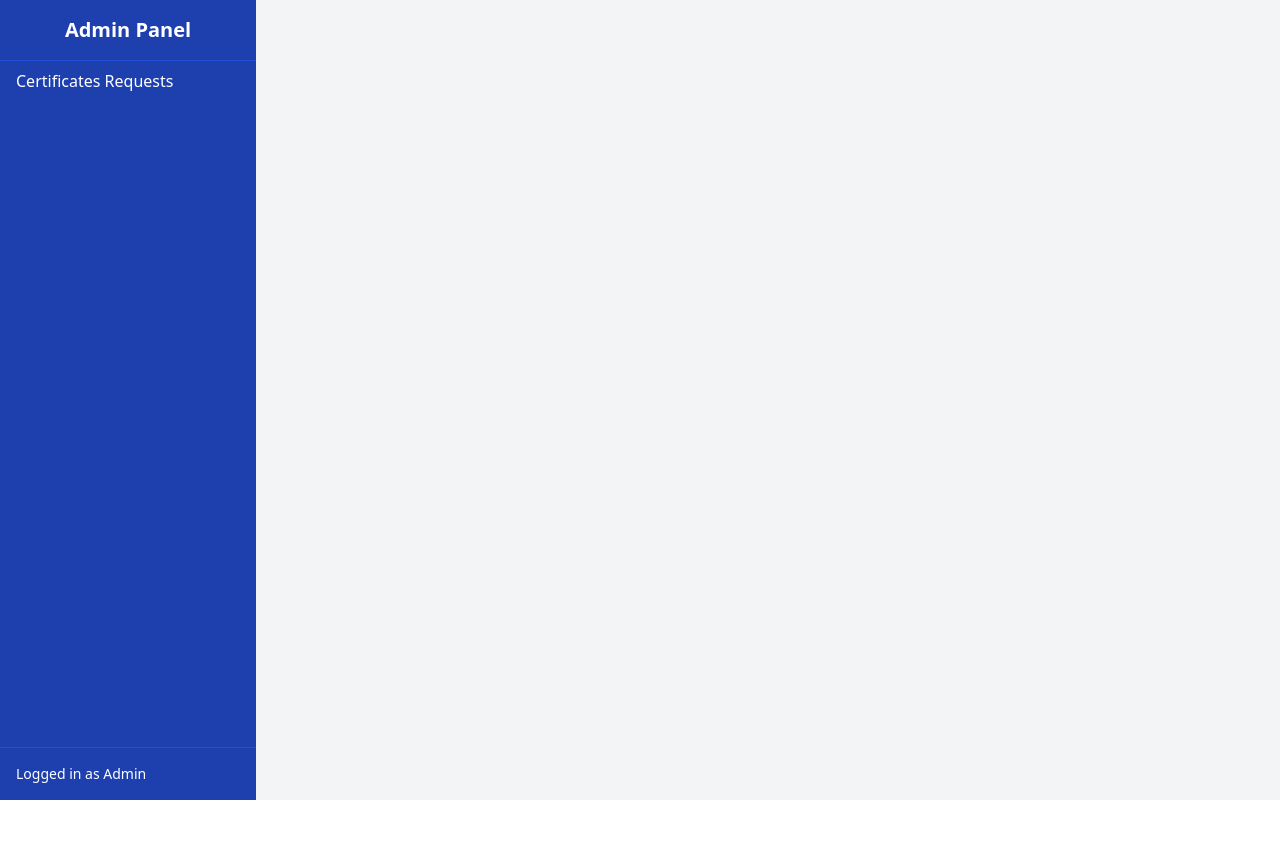
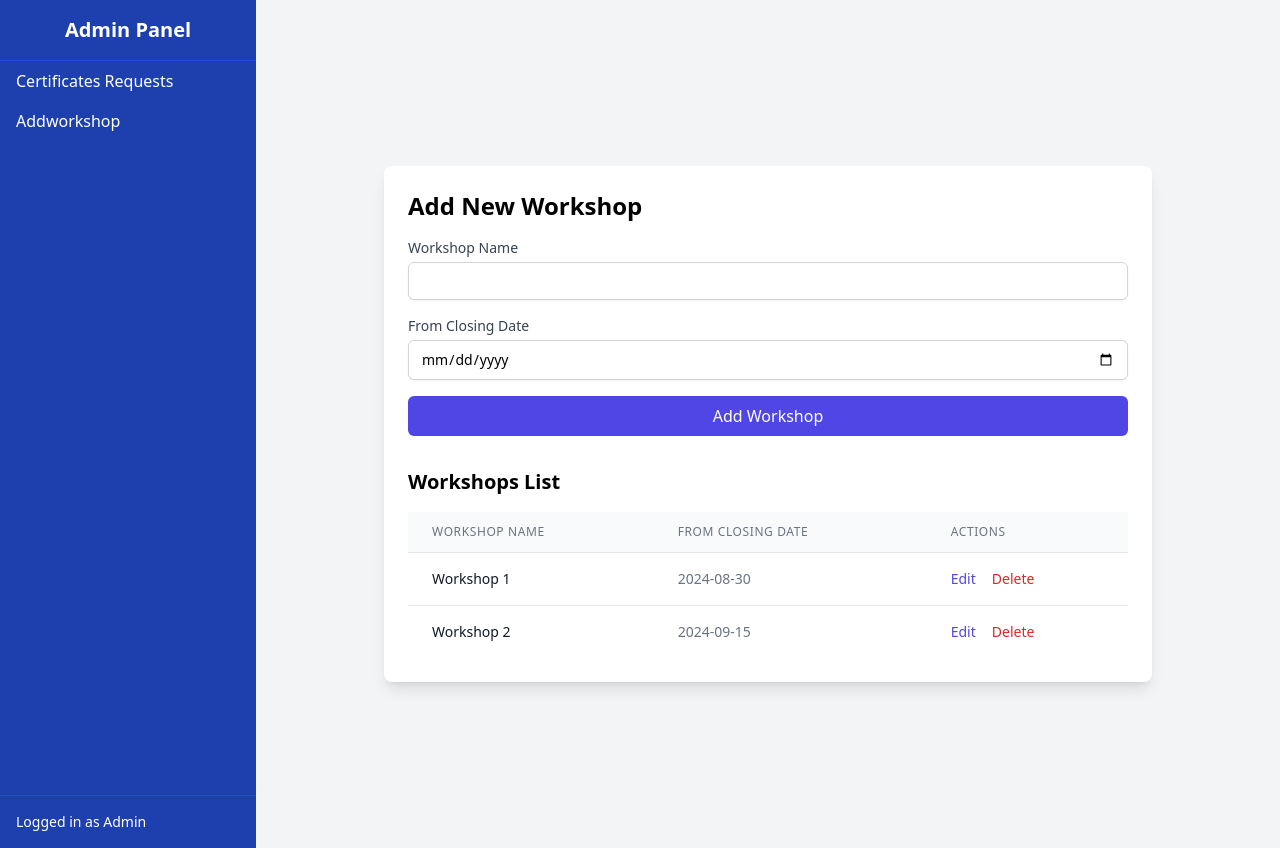
Before and after one commit to OMCHY43/CertificateGEN, a React (Vite) app in the folder Admin/: page /Addworkshop in a window 1280 px wide. Before the commit the page ends 800 px from the top, so only its background shows below. Built offline with nearby package versions, Linux system fonts and the light colour scheme.

Commit message:
added files in admin

```diff
--- a/Admin/src/App.jsx
+++ b/Admin/src/App.jsx
@@ -2,6 +2,7 @@ import React, { useState } from 'react';
 import { BrowserRouter as Router, Route, Routes } from 'react-router-dom';
 import Sidebar from './components/Slidebar/Slidebar';
 import CertificatesRequests from './Pages/CerificatesRequest';
+import AddWorkShop from './Pages/AddWorkShop';
 
 const App = () => {
   const [sidebarOpen, setSidebarOpen] = useState(false);
@@ -19,6 +20,7 @@ const App = () => {
           </button>
           <Routes>
             <Route path="/certificates-requests" element={<CertificatesRequests />} />
+            <Route path='/Addworkshop' element={<AddWorkShop/>} />
           </Routes>
         </div>
       </Router>
--- /dev/null
+++ b/Admin/src/Pages/AddWorkShop.jsx
@@ -0,0 +1,164 @@
+import React, { useState } from 'react';
+import axios from 'axios';
+
+const AddWorkShop = () => {
+    const [workshopName, setWorkshopName] = useState('');
+    const [fromClosing, setFromClosing] = useState('');
+    const [error, setError] = useState('');
+    const [success, setSuccess] = useState('');
+    const [workshops, setWorkshops] = useState([
+        { id: 1, WorkShopName: 'Workshop 1', FromClosing: '2024-08-30' },
+        { id: 2, WorkShopName: 'Workshop 2', FromClosing: '2024-09-15' },
+    ]);
+    const [editingWorkshop, setEditingWorkshop] = useState(null);
+
+    const handleSubmit = async (e) => {
+        e.preventDefault();
+        setError('');
+        setSuccess('');
+
+        if (editingWorkshop) {
+            // Update existing workshop
+            try {
+                await axios.put(`/api/workshops/${editingWorkshop.id}`, {
+                    WorkShopName: workshopName,
+                    FromClosing: fromClosing
+                });
+                setWorkshops(workshops.map(ws =>
+                    ws.id === editingWorkshop.id
+                        ? { ...ws, WorkShopName: workshopName, FromClosing: fromClosing }
+                        : ws
+                ));
+                setSuccess('Workshop updated successfully!');
+                setEditingWorkshop(null);
+            } catch (error) {
+                setError('Failed to update workshop. Please try again.');
+            }
+        } else {
+            // Add new workshop
+            try {
+                const response = await axios.post('/api/workshops', {
+                    WorkShopName: workshopName,
+                    FromClosing: fromClosing
+                });
+                const newWorkshop = response.data;
+                setWorkshops([...workshops, newWorkshop]);
+                setSuccess('Workshop added successfully!');
+            } catch (error) {
+                setError('Failed to add workshop. Please try again.');
+            }
+        }
+
+        setWorkshopName('');
+        setFromClosing('');
+    };
+
+    const handleEdit = (workshop) => {
+        setEditingWorkshop(workshop);
+        setWorkshopName(workshop.WorkShopName);
+        setFromClosing(workshop.FromClosing);
+    };
+
+    const handleDelete = async (id) => {
+        try {
+            await axios.delete(`/api/workshops/${id}`);
+            setWorkshops(workshops.filter(ws => ws.id !== id));
+            setSuccess('Workshop deleted successfully!');
+        } catch (error) {
+            setError('Failed to delete workshop. Please try again.');
+        }
+    };
+
+    return (
+        <div className="min-h-screen flex flex-col items-center justify-center bg-gray-100 p-4">
+            <div className="w-full max-w-3xl bg-white p-6 rounded-lg shadow-lg">
+                <h1 className="text-2xl font-bold mb-4">{editingWorkshop ? 'Edit Workshop' : 'Add New Workshop'}</h1>
+                {error && <div className="text-red-500 mb-4">{error}</div>}
+                {success && <div className="text-green-500 mb-4">{success}</div>}
+                <form onSubmit={handleSubmit} className="space-y-4">
+                    <div>
+                        <label htmlFor="workshopName" className="block text-sm font-medium text-gray-700">
+                            Workshop Name
+                        </label>
+                        <input
+                            type="text"
+                            id="workshopName"
+                            value={workshopName}
+                            onChange={(e) => setWorkshopName(e.target.value)}
+                            required
+                            className="mt-1 block w-full px-3 py-2 border border-gray-300 rounded-md shadow-sm focus:outline-none focus:ring-indigo-500 focus:border-indigo-500 sm:text-sm"
+                        />
+                    </div>
+                    <div>
+                        <label htmlFor="fromClosing" className="block text-sm font-medium text-gray-700">
+                            From Closing Date
+                        </label>
+                        <input
+                            type="date"
+                            id="fromClosing"
+                            value={fromClosing}
+                            onChange={(e) => setFromClosing(e.target.value)}
+                            required
+                            className="mt-1 block w-full px-3 py-2 border border-gray-300 rounded-md shadow-sm focus:outline-none focus:ring-indigo-500 focus:border-indigo-500 sm:text-sm"
+                        />
+                    </div>
+                    <button
+                        type="submit"
+                        className="w-full bg-indigo-600 text-white py-2 px-4 rounded-md hover:bg-indigo-700 focus:outline-none focus:ring-2 focus:ring-indigo-500 focus:ring-offset-2"
+                    >
+                        {editingWorkshop ? 'Update Workshop' : 'Add Workshop'}
+                    </button>
+                </form>
+
+                <div className="mt-8">
+                    <h2 className="text-xl font-bold mb-4">Workshops List</h2>
+                    <div className="overflow-x-auto">
+                        <table className="min-w-full divide-y divide-gray-200">
+                            <thead className="bg-gray-50">
+                                <tr>
+                                    <th className="px-6 py-3 text-left text-xs font-medium text-gray-500 uppercase tracking-wider">
+                                        Workshop Name
+                                    </th>
+                                    <th className="px-6 py-3 text-left text-xs font-medium text-gray-500 uppercase tracking-wider">
+                                        From Closing Date
+                                    </th>
+                                    <th className="px-6 py-3 text-left text-xs font-medium text-gray-500 uppercase tracking-wider">
+                                        Actions
+                                    </th>
+                                </tr>
+                            </thead>
+                            <tbody className="bg-white divide-y divide-gray-200">
+                                {workshops.map((workshop) => (
+                                    <tr key={workshop.id}>
+                                        <td className="px-6 py-4 whitespace-nowrap text-sm font-medium text-gray-900">
+                                            {workshop.WorkShopName}
+                                        </td>
+                                        <td className="px-6 py-4 whitespace-nowrap text-sm text-gray-500">
+                                            {workshop.FromClosing}
+                                        </td>
+                                        <td className="px-6 py-4 whitespace-nowrap text-sm font-medium">
+                                            <button
+                                                onClick={() => handleEdit(workshop)}
+                                                className="text-indigo-600 hover:text-indigo-900 mr-4"
+                                            >
+                                                Edit
+                                            </button>
+                                            <button
+                                                onClick={() => handleDelete(workshop.id)}
+                                                className="text-red-600 hover:text-red-900"
+                                            >
+                                                Delete
+                                            </button>
+                                        </td>
+                                    </tr>
+                                ))}
+                            </tbody>
+                        </table>
+                    </div>
+                </div>
+            </div>
+        </div>
+    );
+};
+
+export default AddWorkShop;
--- a/Admin/src/components/Slidebar/Slidebar.jsx
+++ b/Admin/src/components/Slidebar/Slidebar.jsx
@@ -19,6 +19,13 @@ const Sidebar = ({ sidebarOpen, setSidebarOpen }) => {
         >
           Certificates Requests
         </Link>
+        <Link
+          to="/Addworkshop"
+          className="block px-4 py-2 hover:bg-blue-700"
+          onClick={() => setSidebarOpen(false)}
+        >
+          Addworkshop
+        </Link>
       </nav>
       <div className="p-4 text-sm border-t border-blue-700">
         Logged in as Admin
```
